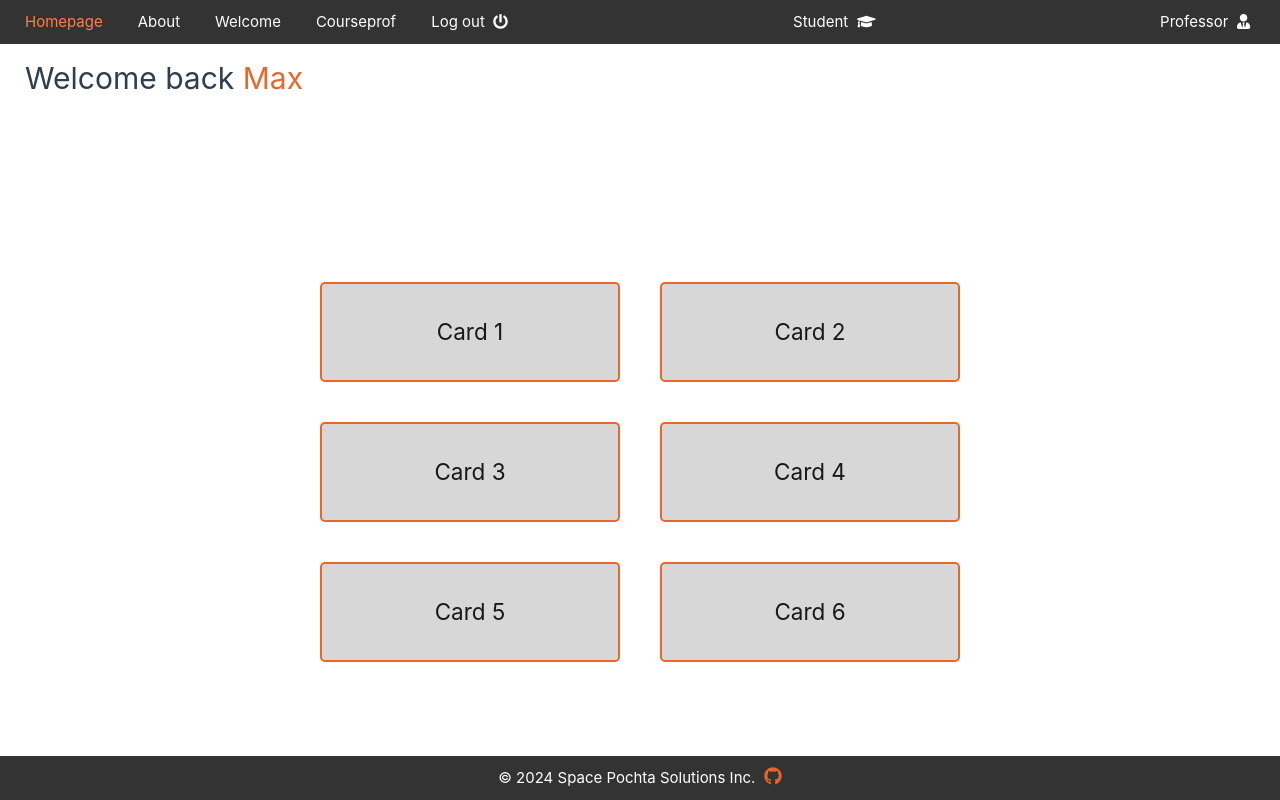
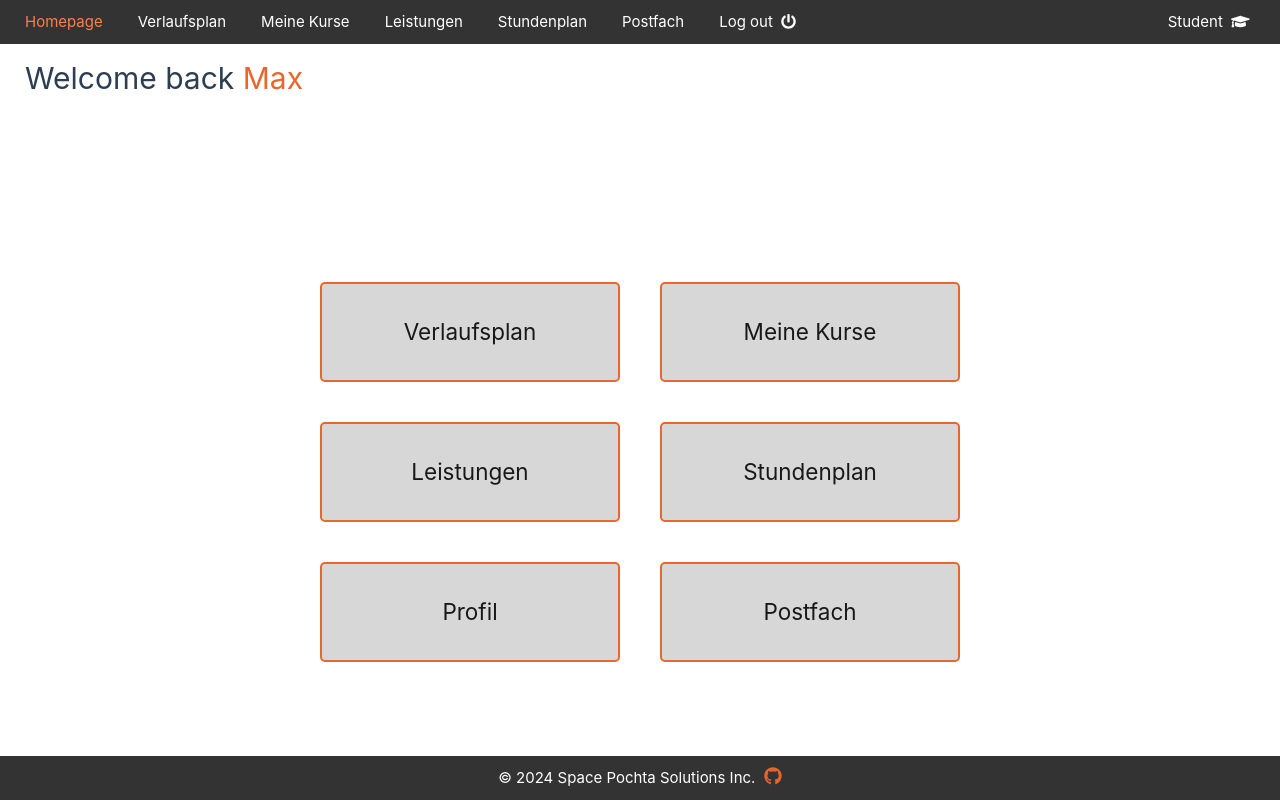
Before and after one commit to JonnyS02/hci_project, a Vue app: page /home in a window 1280 px wide. Built offline with nearby package versions, Linux system fonts and the light colour scheme.

Commit message:
links Dashboard

```diff
--- a/src/Home.vue
+++ b/src/Home.vue
@@ -32,12 +32,12 @@ export default {
   },
   setup() {
     const cards = ref([
-      { title: "Card 1", link: "/courseprof" },
-      { title: "Card 2", link: "/card2" },
-      { title: "Card 3", link: "/card3" },
-      { title: "Card 4", link: "/card4" },
-      { title: "Card 5", link: "/card5" },
-      { title: "Card 6", link: "/card6" },
+      { title: "Verlaufsplan", link: "/courseprof" },
+      { title: "Meine Kurse", link: "/card2" },
+      { title: "Leistungen", link: "/card3" },
+      { title: "Stundenplan", link: "/card4" },
+      { title: "Profil", link: "/card5" },
+      { title: "Postfach", link: "/card6" },
 
     ])
 
--- a/src/components/navbar.vue
+++ b/src/components/navbar.vue
@@ -4,14 +4,20 @@
       <li class="no_caret"><router-link to="/home" :class="{ 'no-hover': currentPath === '/home' }"><span
             :class="{ 'active': currentPath === '/home' }">Homepage</span></router-link>
       </li>
-      <li><router-link to="/about" :class="{ 'no-hover': currentPath === '/about' }"><span
-            :class="{ 'active': currentPath === '/about', 'no-hover': currentPath === '/about' }">About</span></router-link>
+      <li><router-link to="/verlaufsplan" :class="{ 'no-hover': currentPath === '/verlaufsplan' }"><span
+            :class="{ 'active': currentPath === '/verlaufsplan', 'no-hover': currentPath === '/verlaufsplan' }">Verlaufsplan</span></router-link>
       </li>
-      <li><router-link to="/welcome" :class="{ 'no-hover': currentPath === '/welcome' }"><span
-            :class="{ 'active': currentPath === '/welcome', 'no-hover': currentPath === '/welcome' }">Welcome</span></router-link>
+      <li><router-link to="/meine_kurse" :class="{ 'no-hover': currentPath === '/meine_kurse' }"><span
+            :class="{ 'active': currentPath === '/meine_kurse', 'no-hover': currentPath === '/meine_kurse' }">Meine Kurse</span></router-link>
       </li>
-      <li><router-link to="/courseprof" :class="{ 'no-hover': currentPath === '/courseprof' }"><span
-            :class="{ 'active': currentPath === '/courseprof', 'no-hover': currentPath === '/courseprof' }">Courseprof</span></router-link>
+      <li><router-link to="/leistungen" :class="{ 'no-hover': currentPath === '/leistungen' }"><span
+            :class="{ 'active': currentPath === '/leistungen', 'no-hover': currentPath === '/leistungen' }">Leistungen</span></router-link>
+      </li>
+      <li><router-link to="/stundenplan" :class="{ 'no-hover': currentPath === '/stundenplan' }"><span
+            :class="{ 'active': currentPath === '/stundenplan', 'no-hover': currentPath === '/stundenplan' }">Stundenplan</span></router-link>
+      </li>
+      <li><router-link to="/postfach" :class="{ 'no-hover': currentPath === '/postfach' }"><span
+            :class="{ 'active': currentPath === '/postfach', 'no-hover': currentPath === '/postfach' }">Postfach</span></router-link>
       </li>
 
       <li><router-link to="/" :class="{ 'no-hover': currentPath === '/' }"><span>Log out &nbsp;<font-awesome-icon
@@ -20,8 +26,8 @@
       <!-- Right Content -->
       <li class="right"><router-link to="/"><span>Student
             &nbsp;<font-awesome-icon :icon="['fas', 'graduation-cap']" /></span></router-link></li>
-      <li class="right"><router-link to="/"><span>Professor
-            &nbsp;<font-awesome-icon :icon="['fas', 'user-tie']" /></span></router-link></li>
+      <!--<li class="right"><router-link to="/"><span>Professor
+            &nbsp;<font-awesome-icon :icon="['fas', 'user-tie']" /></span></router-link></li>-->
     </ul>
   </nav>
 </template>
```
